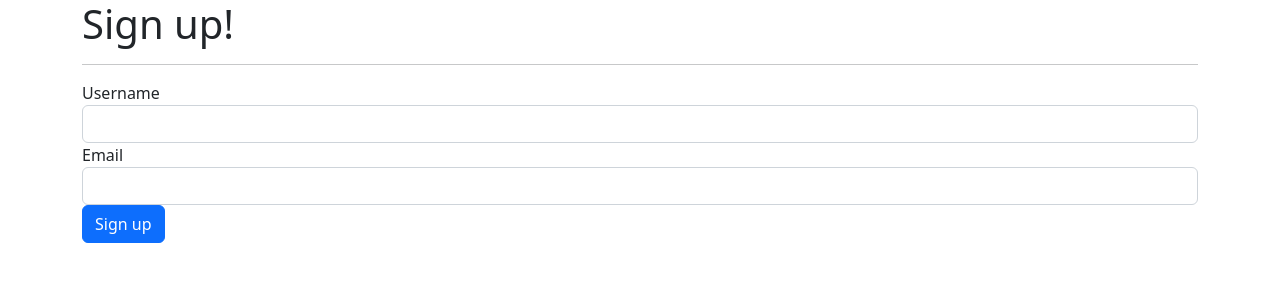
After one commit to chemicalpleasures/flaskUploader, a Flask app: page /sign-up in a window 1280 px wide. The commit adds this page. Shown: the top 300 px of the page. Run offline with Flask 2, Linux system fonts and the light colour scheme; some libraries are stand-ins or nearby versions.

Commit message:
Added flashing function

```diff
--- a/app.py
+++ b/app.py
@@ -1,11 +1,15 @@
-from flask import Flask, render_template, request, redirect, send_from_directory, abort
+from flask import Flask, render_template, flash, request, redirect, send_from_directory, abort
 import os
 from werkzeug.utils import secure_filename
 import config
 import pandas as pd
+import base64
+import requests
+import json
 import openpyxl
 
 app = Flask(__name__)
+app.secret_key = config.SECRET_KEY
 
 
 # Specifies allowed filetypes (see environment vars)
@@ -75,6 +79,7 @@ def refreshToken():
     f = open("config2.py", "w")
     f.write("refreshed_token = \"" + token_json['access_token'] + "\"")
     f.close()
+    return render_template("public/templates/get-orders.html")
 
 
 # Main script. Gets unshipped orders from ChAd API. Output should be displayed on the page
@@ -196,5 +201,20 @@ def get_excel(excel_download):
     return "Ready for download"
 
 
+@app.route("/sign-up", methods=["GET", "POST"])
+def sign_up():
+    if request.method == "POST":
+        req = request.form
+        username = req.get("username")
+        email = req.get("email")
+
+        if not len(email) >= 10:
+            flash("Email must be at least 10 characters ya bozo", "danger")
+            return redirect(request.url)
+        flash("Account created!", "success")
+        return redirect(request.url)
+    return render_template("public/templates/sign-up.html")
+
+
 if __name__ == '__main__':
     app.run()
--- a/templates/public/templates/public_template.html
+++ b/templates/public/templates/public_template.html
@@ -1,4 +1,3 @@
-
 <!doctype html>
 <html lang="en">
   <head>
@@ -8,6 +7,19 @@
     <title>Target Error Parser</title>
   </head>
   <body>
+  <div class="container">
+  {% with messages = get_flashed_messages(with_categories=true) %}
+    {%  if messages %}
+        {% for category, message in messages %}
+            <div class="alert alert-{{ category }} alert-dismissible fade show" role="alert">
+                <span>{{ message }}</span>
+              <button type="button" class="btn-close" data-bs-dismiss="alert" aria-label="Close"></button>
+            </div>
+        {% endfor %}
+    {% endif %}
+  {% endwith %}
+
+  </div>
   <div id="main">{% block main %}{% endblock %}</div>
 
 
--- /dev/null
+++ b/templates/public/templates/sign-up.html
@@ -0,0 +1,29 @@
+{%  extends "public/templates/public_template.html" %}
+
+{% block title %}sign up{%  endblock %}
+
+{% block main %}
+
+<div class="container">
+    <div class="row">
+        <div class="col">
+            <h1>Sign up!</h1>
+            <hr>
+
+            <form action="/sign-up" method="POST">
+                <div class="form-group">
+                    <label>Username</label>
+                    <input class="form-control" type="text" name="username">
+                </div>
+                <div class="form-group">
+                    <label>Email</label>
+                    <input class="form-control" type="email" name="email">
+                </div>
+
+                <button type="submit" class="btn btn-primary">Sign up</button>
+            </form>
+        </div>
+    </div>
+</div>
+
+{% endblock %}
```
Also changed, not shown: templates/public/templates/get-orders.html (added, +14 -0 lines), README.txt.
